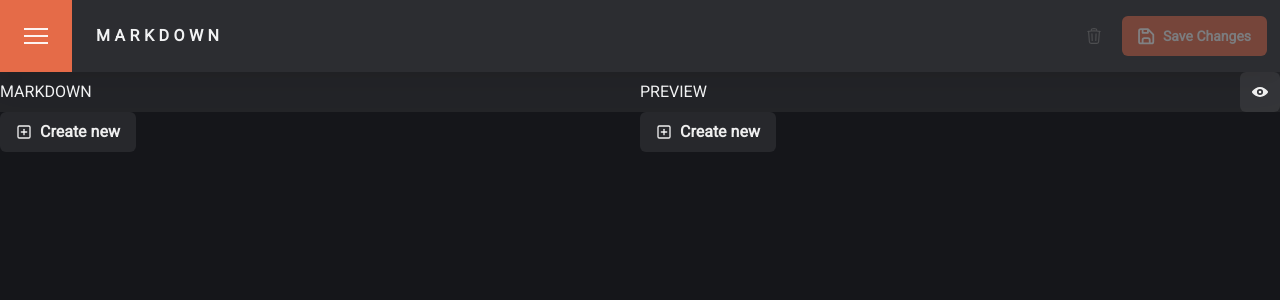
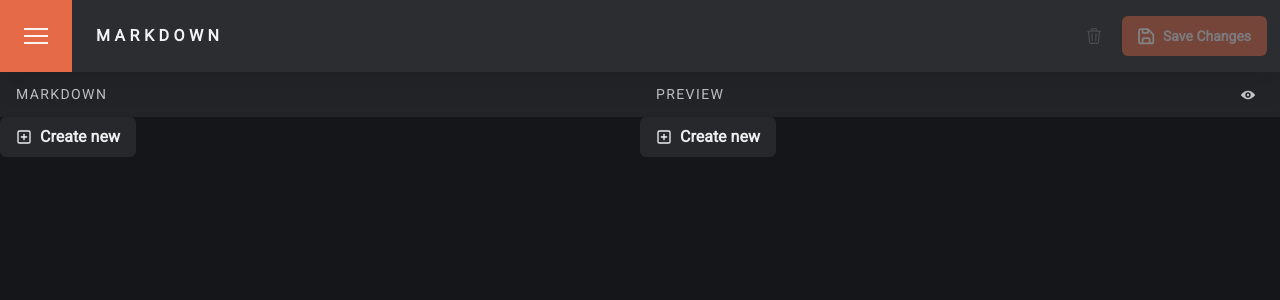
Before and after one commit to lloydlobo/markdown-editor, a Next.js app: page / in a window 1280 px wide. Shown: the top 300 px of the page. Built offline with nearby package versions, Linux system fonts and the light colour scheme.

Commit message:
style: restyle headers of markdown and preview

```diff
--- a/components/markdown/markdown-header.tsx
+++ b/components/markdown/markdown-header.tsx
@@ -9,6 +9,7 @@ import {
 } from "@chakra-ui/react";
 import React, { useContext, useState } from "react";
 import { CopyIcon, ViewIcon, ViewOffIcon } from "@chakra-ui/icons";
+
 export default function MarkdownHeader() {
   const { state, dispatch } = useContext(AppContext);
 
@@ -18,18 +19,20 @@ export default function MarkdownHeader() {
 
   return (
     <Box
-      minHeight={{ base: "10", md: "10" }}
+      px="4"
+      py="3"
       _dark={{ bg: "whiteAlpha.100" }}
       bg="blackAlpha.100"
+    // minHeight={{ base: "10", md: "10" }}
     >
       <Flex align="center" justify="space-between">
-        <Box textTransform="uppercase">markdown</Box>
-
+        <Box fontSize="sm" letterSpacing="widest" opacity="0.75" textTransform="uppercase">markdown</Box>
         <IconButton
           icon={<ViewIcon />}
           onClick={handleOnClick}
-          // display={{ md: "none" }}
           opacity={{ md: 0 }}
+          variant="link"
+          size="sm"
           pointerEvents={{ md: "none" }}
           aria-label="Toggle markdown preview"
         />
--- a/components/preview/preview-header.tsx
+++ b/components/preview/preview-header.tsx
@@ -12,15 +12,19 @@ export default function PreviewHeader() {
 
   return (
     <Box
-      minHeight={{ base: "10", md: "10" }}
+      // minHeight={{ base: "10", md: "10" }}
       _dark={{ bg: "whiteAlpha.100" }}
       bg="blackAlpha.100"
+      px="4"
+      py="3"
     >
       <Flex align="center" justify="space-between">
-        <Box textTransform="uppercase">preview</Box>
+        <Box fontSize="sm" letterSpacing="widest" opacity="0.75" textTransform="uppercase">preview</Box>
         <IconButton
           icon={<ViewIcon />}
           onClick={handleOnClick}
+          size="sm"
+          variant="link"
           aria-label="Toggle markdown preview"
         />
       </Flex>
```
